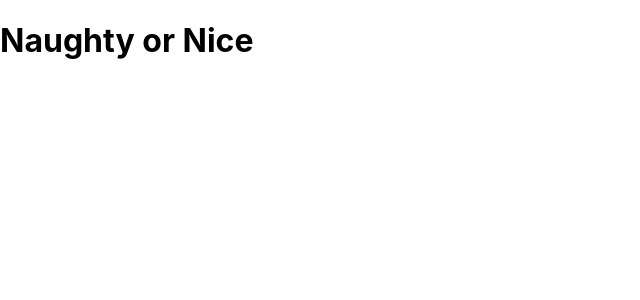
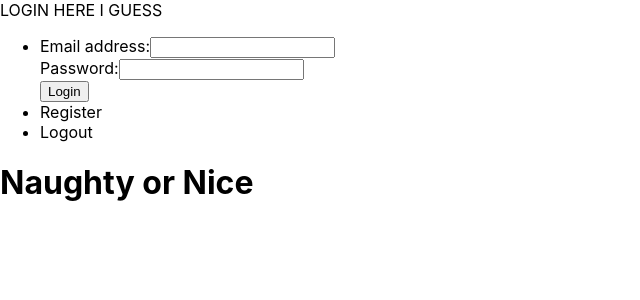
Before and after one commit to edwhelan/snitch-app, a React (Create React App) app in the folder client/: page / in a window 1280 px wide. Shown: the top 300 px of the page, without its empty margins (0-640 px from the left). Built offline with nearby package versions, Linux system fonts and the light colour scheme.

Commit message:
add login system

```diff
--- a/client/src/App.js
+++ b/client/src/App.js
@@ -3,10 +3,13 @@ import './App.css';
 
 //IMPORTING COMPONENTS
 import ImageColumns from './components/ImageColumns';
+import Registration from './components/Registration';
+
 class App extends Component {
   render() {
     return (
       <div className="App">
+        <Registration />
         <h1>Naughty or Nice</h1>
         <ImageColumns />
       </div>
--- /dev/null
+++ b/client/src/components/Login.js
@@ -0,0 +1,22 @@
+import React from 'react'
+
+
+const Login = (props) => {
+  return (
+    <div className='login-form'>
+      <form action='/api/login' method='POST'>
+        <label>
+          Email address:
+      <input type='email' name='email' required />
+        </label><br />
+        <label>
+          Password:
+          <input type="password" name="password" required />
+        </label> <br />
+        <input type="submit" value="Login" />
+      </form>
+    </div>
+  )
+}
+
+export default Login
--- /dev/null
+++ b/client/src/components/Registration.js
@@ -0,0 +1,38 @@
+import React, { Component } from 'react';
+import Login from './Login';
+
+class Registration extends Component {
+  constructor(props) {
+    super(props);
+    this.state = {
+      loggedIn: false
+    }
+  }
+  _logIn = (email, password) => {
+    console.log(`You are about to log in as ${email}`)
+    fetch('/api/login', {
+      method: 'POST',
+      headers: {
+        'Content-Type': 'application/json',
+      },
+      body: JSON.stringify({ email, password }),
+    });
+  }
+
+  render() {
+    return (
+      <div>LOGIN HERE I GUESS
+        <ul>
+          <li><Login /></li>
+          <li>Register</li>
+          <li>Logout</li>
+        </ul>
+        {/* <Login />
+      <NewUser /> */}
+      </div>
+
+    )
+  }
+}
+
+export default Registration;
```
Also changed, not shown: 1 other file (tests, documents, lock files or other folders).
